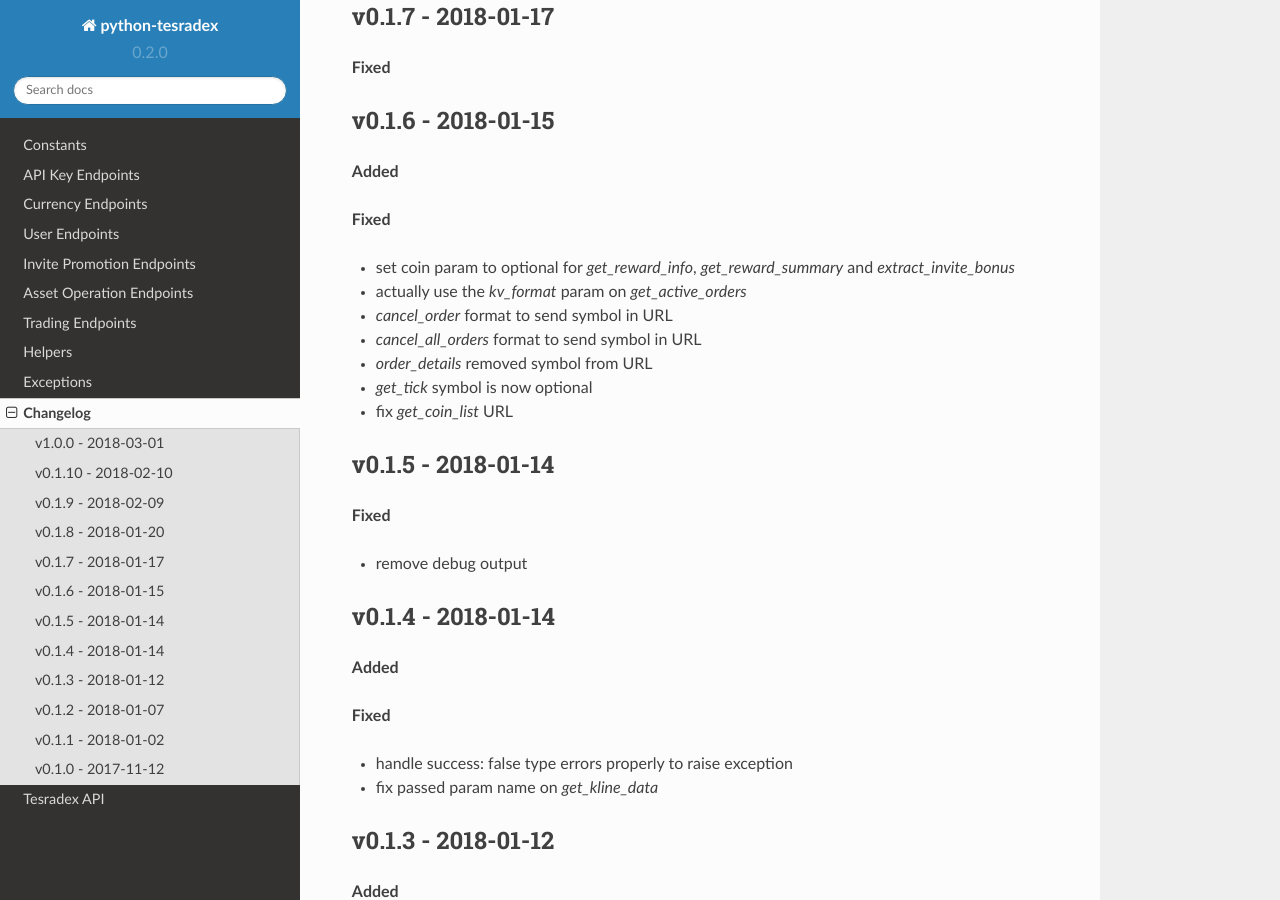
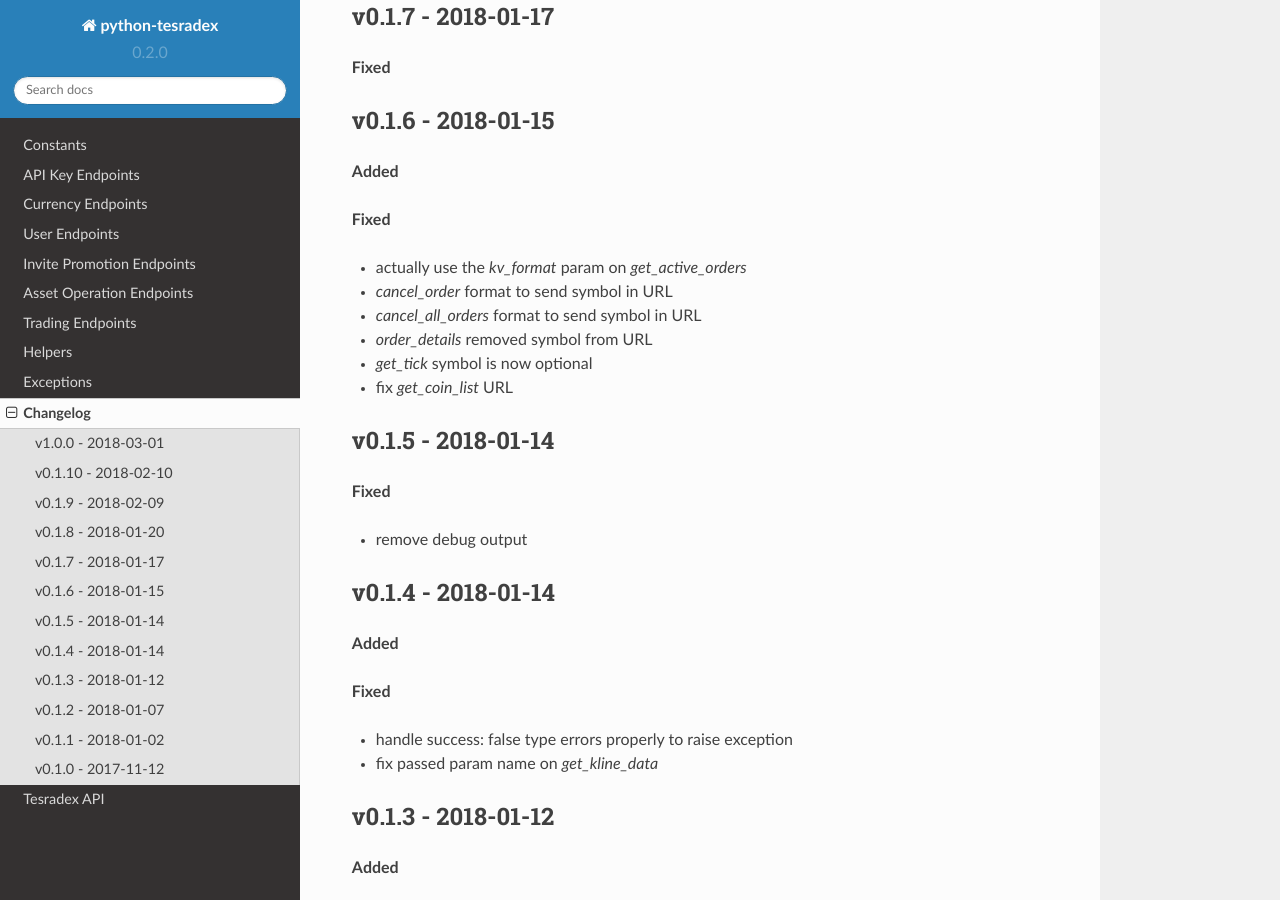
Before and after one commit to TesrabNetwork/python-tesradex, a Sphinx documentation site: the page built from docs/changelog.rst, in a window 1280 px wide and 900 px high, scrolled down 1392 px. Built offline with Sphinx 7.4.7 and the Read the Docs theme 2.0.0, drawn with Linux system fonts in a browser that asks for light colours; formulas are drawn with MathJax 3; pages that are not in the unit, such as notebooks, are missing from menus.

Commit message:
update changelog.rst

```diff
--- a/docs/changelog.rst
+++ b/docs/changelog.rst
@@ -77,7 +77,7 @@
 
 **Fixed**
 
-- set coin param to optional for `get_reward_info`, `get_reward_summary` and `extract_invite_bonus`
+
 - actually use the `kv_format` param on `get_active_orders`
 - `cancel_order` format to send symbol in URL
 - `cancel_all_orders` format to send symbol in URL
```
